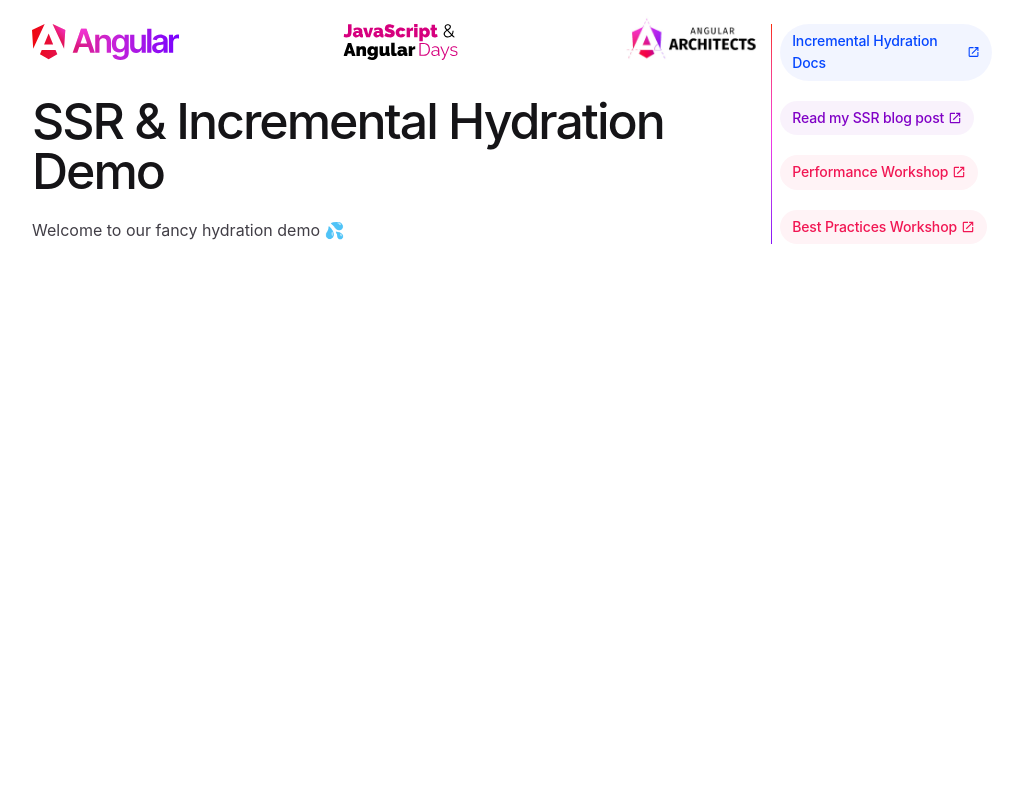
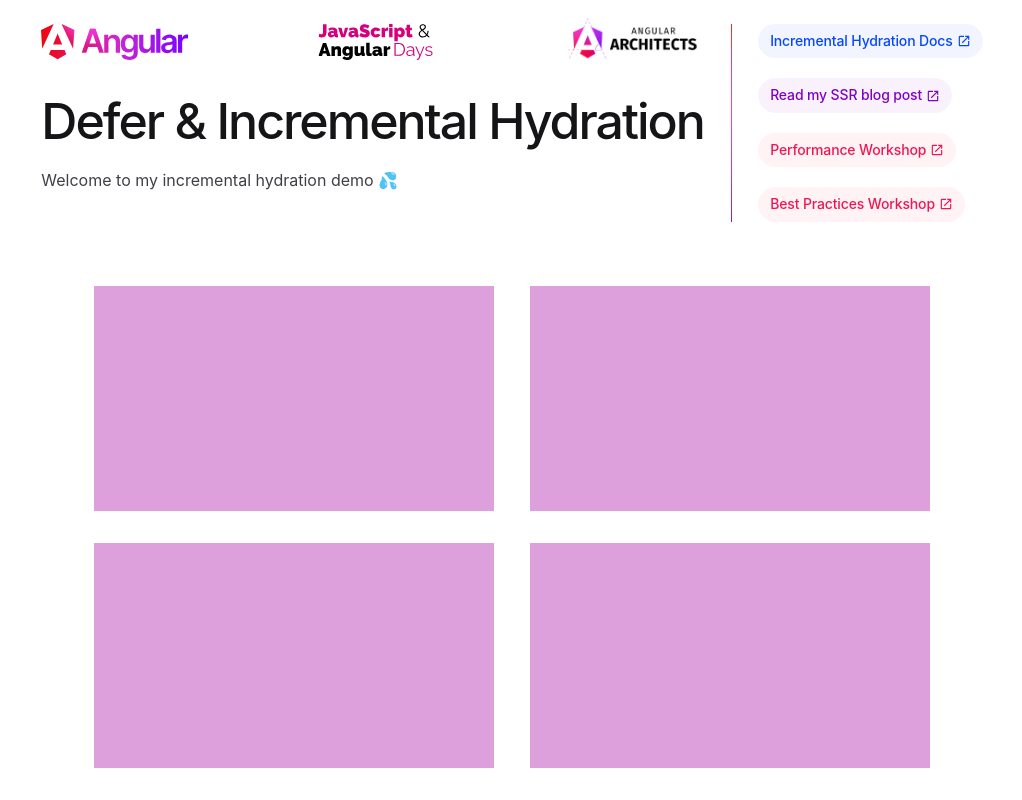
Before and after one commit to L-X-T/ssr-ih-ng19-days, an Angular app: page /demo in a window 1280 px wide. Before the commit this address led to /. Shown: the whole page, without its empty margins (128-1150 px from the left). Built offline with nearby package versions, Linux system fonts and the light colour scheme.

Commit message:
add demo grid

```diff
--- a/src/app/app.component.html
+++ b/src/app/app.component.html
@@ -80,8 +80,8 @@
             style="margin-top: -10px"
         /></a>
       </header>
-      <h1>SSR & Incremental Hydration Demo</h1>
-      <p>Welcome to our fancy hydration demo 💦</p>
+      <h1>Defer & Incremental Hydration</h1>
+      <p>Welcome to my incremental hydration demo 💦</p>
     </div>
     <div aria-label="Divider" class="divider" role="separator"></div>
     <div class="right-side">
--- a/src/app/app.routes.ts
+++ b/src/app/app.routes.ts
@@ -1,3 +1,16 @@
 import { Routes } from '@angular/router';
 
-export const routes: Routes = [];
+import DemoComponent from './demo/demo.component';
+
+export const routes: Routes = [
+  {
+    path: '',
+    redirectTo: 'demo',
+    pathMatch: 'full',
+  },
+  {
+    path: 'demo',
+    title: 'Defer & Incremental Hydration',
+    component: DemoComponent,
+  },
+];
--- /dev/null
+++ b/src/app/demo/demo.component.html
@@ -0,0 +1,6 @@
+<div class="container">
+  <div class="item"></div>
+  <div class="item"></div>
+  <div class="item"></div>
+  <div class="item"></div>
+</div>
--- /dev/null
+++ b/src/app/demo/demo.component.scss
@@ -0,0 +1,24 @@
+.container {
+  display: grid;
+  grid-template-columns: 1fr 1fr;
+  grid-template-rows: 1fr 1fr;
+
+  row-gap: 2rem;
+  column-gap: 1.5rem;
+  max-width: calc(800px + 3rem);
+  margin: 0 auto;
+
+  justify-items: center;
+  align-items: center;
+}
+
+.item {
+  width: 400px;
+  height: 225px;
+  background-color: plum;
+
+  margin: auto;
+  font-size: 2rem;
+  line-height: 225px;
+  text-align: center;
+}
```
Also changed, not shown: src/app/demo/demo.component.ts (added, +13 -0 lines), 1 other file (tests, documents, lock files or other folders).
